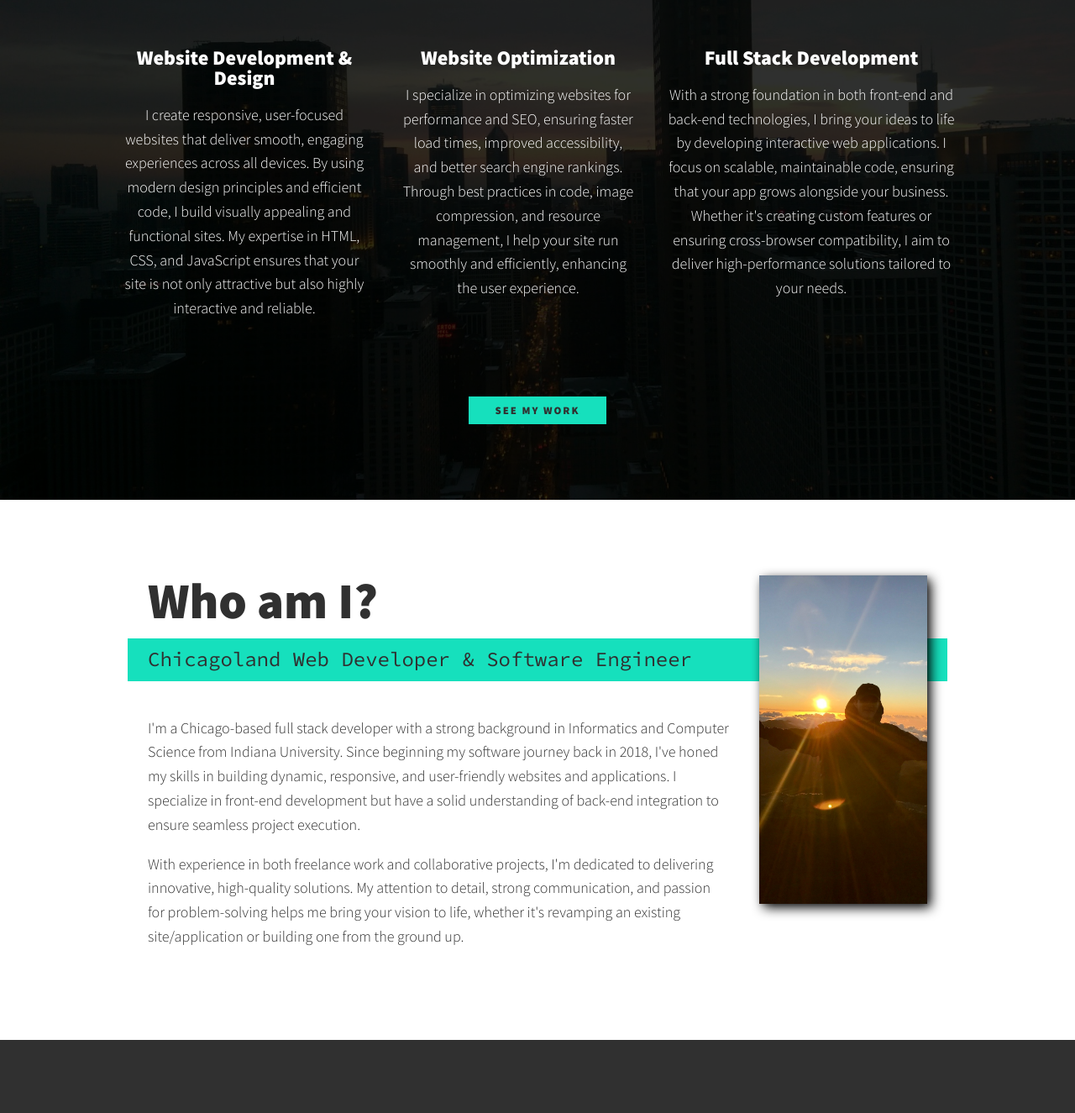
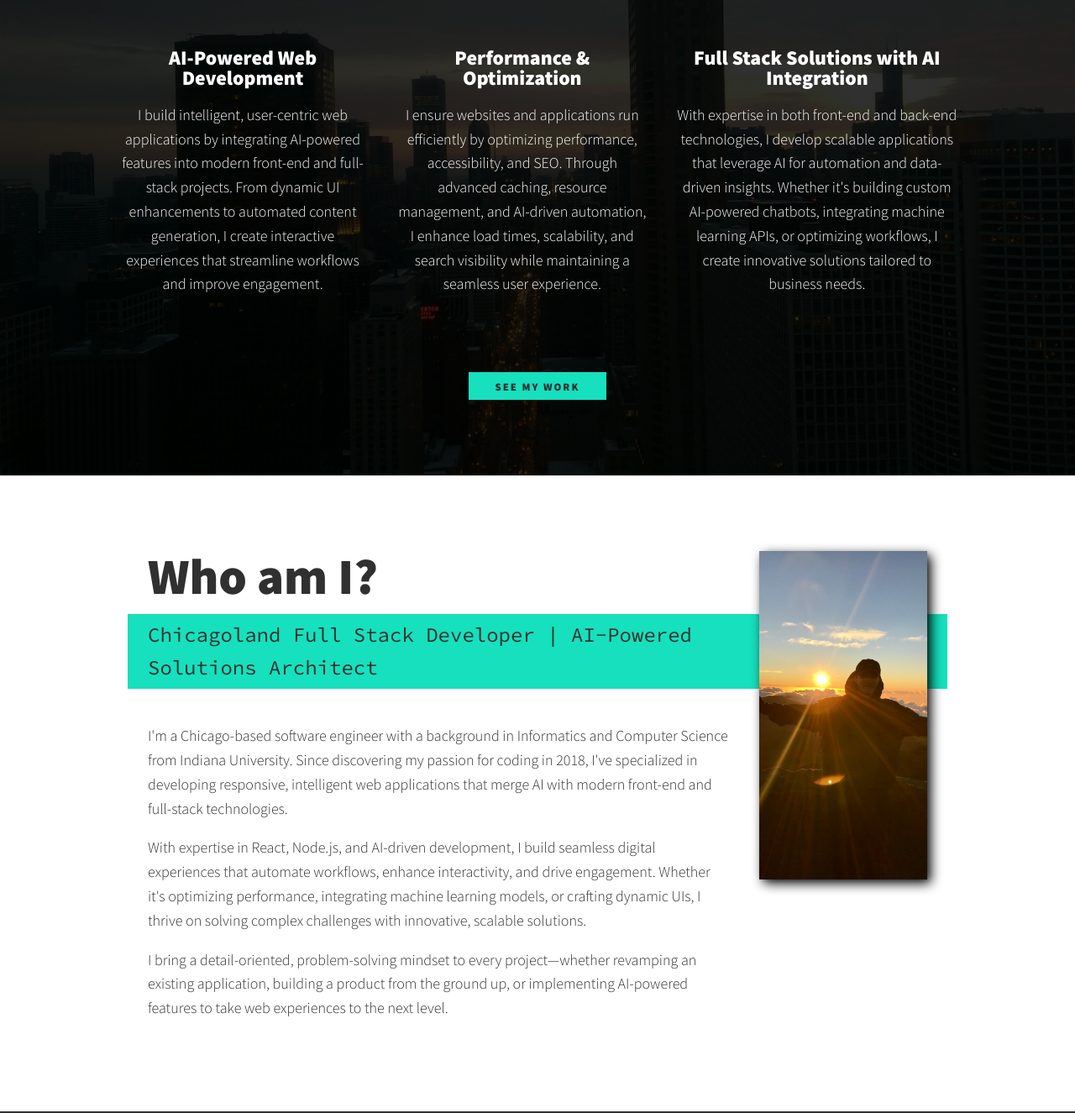
Before and after one commit to jercowd/jercowd.github.io, a plain HTML site: page index.html in a window 1280 px wide. Shown: the part 742-2067 px from the top of the page at 84% size. Drawn offline with nearby package versions, Linux system fonts and the light colour scheme.

Commit message:
Update index.html

```diff
--- a/index.html
+++ b/index.html
@@ -5,9 +5,9 @@
     <meta name="viewport" content="width=device-width, initial-scale=1.0">
     <meta
       name="description"
-      content="Jeremy Cowden - Full Stack Developer specializing in designing and building dynamic, responsive websites and web applications with innovative solutions. Visit to explore my portfolio of projects."
+      content="AI-powered software engineer with expertise in React, Node.js, and OpenAI API integration. Creating intelligent, scalable, and dynamic web applications."
     />
-    <title>Freelance Web Development Services | Jeremy Cowden</title>
+    <title>Jeremy Cowden - Software Engineer | AI & Web Development</title>
     <link rel="icon" type="image/x-icon" href="/img/logo.png">
     <link rel="stylesheet"
     href="https://cdnjs.cloudflare.com/ajax/libs/normalize/7.0.0/normalize.min.css">
@@ -44,7 +44,7 @@
       <h1 class="section__title section__title--intro">
         Hi, I am <strong>Jeremy Cowden</strong>
       </h1>
-      <p class="section__subtitle section__subtitle--intro">FUll-STACK DEVELOPER</p>
+      <p class="section__subtitle section__subtitle--intro">AI & FUll-STACK DEVELOPER</p>
       <img src="img/jerCowd.jpeg" alt="profile picture" class="intro__img">
     </section>
 
@@ -54,34 +54,31 @@
 
       <div class="services">
         <div class="service">
-          <h3>Website Development & Design</h3>
+          <h3>AI-Powered Web Development</h3>
           <p>
-            I create responsive, user-focused websites that deliver smooth, engaging experiences
-            across all devices. By using modern design principles and efficient code, I build
-            visually appealing and functional sites. My expertise in HTML, CSS, and JavaScript
-            ensures that your site is not only attractive but also highly interactive and
-            reliable.
+            I build intelligent, user-centric web applications by integrating AI-powered
+            features into modern front-end and full-stack projects. From dynamic UI enhancements
+            to automated content generation, I create interactive experiences that streamline
+            workflows and improve engagement.
           </p>
         </div> <!-- / service-->
 
         <div class="service">
-          <h3>Website Optimization</h3>
+          <h3>Performance & Optimization</h3>
           <p>
-            I specialize in optimizing websites for performance and SEO, ensuring faster load
-            times, improved accessibility, and better search engine rankings. Through best
-            practices in code, image compression, and resource management, I help your site run
-            smoothly and efficiently, enhancing the user experience.
+            I ensure websites and applications run efficiently by optimizing performance, accessibility,
+            and SEO. Through advanced caching, resource management, and AI-driven automation, I
+            enhance load times, scalability, and search visibility while maintaining a seamless user experience.
           </p>
         </div> <!-- / service-->
 
         <div class="service">
-          <h3>Full Stack Development</h3>
+          <h3>Full Stack Solutions with AI Integration</h3>
           <p>
-            With a strong foundation in both front-end and back-end technologies, I bring your ideas to life by
-            developing interactive web applications. I focus on scalable, maintainable code,
-            ensuring that your app grows alongside your business. Whether it's creating custom
-            features or ensuring cross-browser compatibility, I aim to deliver high-performance
-            solutions tailored to your needs.
+            With expertise in both front-end and back-end technologies, I develop scalable
+            applications that leverage AI for automation and data-driven insights. Whether
+            it's building custom AI-powered chatbots, integrating machine learning APIs, or
+            optimizing workflows, I create innovative solutions tailored to business needs.
           </p>
         </div> <!-- / service-->
       </div> <!-- / services -->
@@ -93,22 +90,26 @@
     <section class="about-me" id="about">
       <h2 class="section__title section__title--about">Who am I?</h2>
       <p class="section__subtitle section__subtitle--about">
-        Chicagoland Web Developer & Software Engineer
+        Chicagoland Full Stack Developer | AI-Powered Solutions Architect
       </p>
 
       <div class="about-me__body">
         <p>
-          I'm a Chicago-based full stack developer with a strong background in Informatics
-          and Computer Science from Indiana University. Since beginning my software
-          journey back in 2018, I've honed my skills in building dynamic, responsive, and user-friendly
-          websites and applications. I specialize in front-end development but have a solid understanding of back-end
-          integration to ensure seamless project execution.
+          I'm a Chicago-based software engineer with a background in Informatics and Computer
+          Science from Indiana University. Since discovering my passion for coding in 2018,
+          I've specialized in developing responsive, intelligent web applications that merge AI
+          with modern front-end and full-stack technologies.
         </p>
         <p>
-          With experience in both freelance work and collaborative projects, I'm dedicated to
-          delivering innovative, high-quality solutions. My attention to detail, strong
-          communication, and passion for problem-solving helps me bring your vision to life,
-          whether it's revamping an existing site/application or building one from the ground up.
+          With expertise in React, Node.js, and AI-driven development, I build seamless digital
+          experiences that automate workflows, enhance interactivity, and drive engagement. Whether
+          it's optimizing performance, integrating machine learning models, or crafting dynamic
+          UIs, I thrive on solving complex challenges with innovative, scalable solutions.
+        </p>
+        <p>
+          I bring a detail-oriented, problem-solving mindset to every project—whether revamping
+          an existing application, building a product from the ground up, or implementing AI-powered
+          features to take web experiences to the next level.
         </p>
       </div>
 
```
